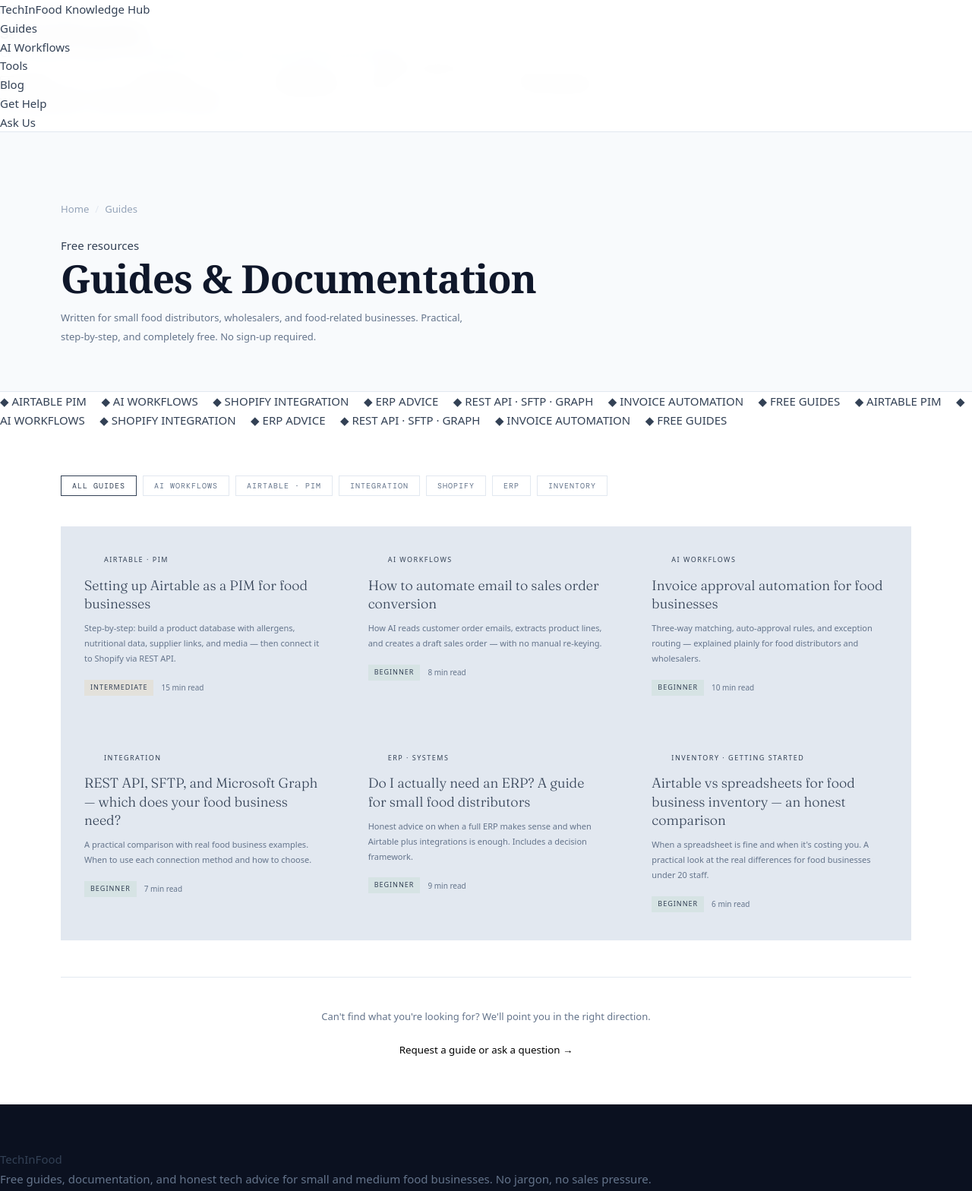
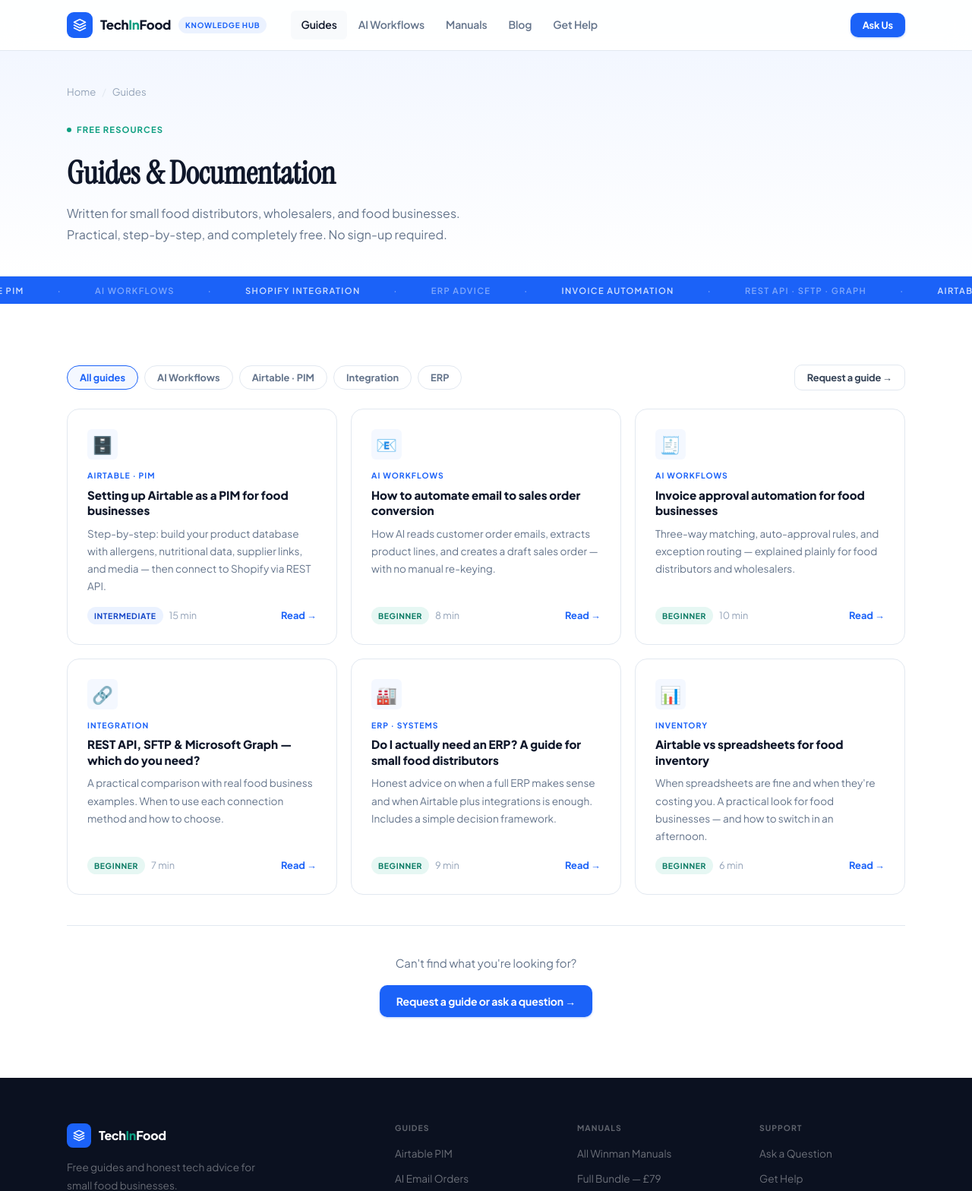
Before and after one commit to kanadyjczyk/techinfood.com, a plain HTML site: page guides/index.html in a window 1280 px wide. Shown: the top 1568 px of the page at 76% size. Drawn offline with nearby package versions, Linux system fonts and the light colour scheme; a web font is replaced by a local one.

Commit message:
Add files via upload

```diff
--- a/guides/index.html
+++ b/guides/index.html
@@ -3,137 +3,106 @@
 <head>
 <meta charset="UTF-8">
 <meta name="viewport" content="width=device-width, initial-scale=1.0">
-<title>Free Guides for Small Food Businesses | TechInFood</title>
-<meta name="description" content="Free, plain-English guides on technology for small food distributors, wholesalers, and food businesses. Airtable PIM, AI workflows, ERP, Shopify, API integration — all free to read.">
+<title>Free Guides for Food Businesses | TechInFood</title>
+<meta name="description" content="Free, plain-English guides on technology for small food distributors, wholesalers, and food businesses. Airtable PIM, AI workflows, ERP, Shopify, API integration.">
 <link rel="canonical" href="https://www.techinfood.com/guides/">
-<link href="https://fonts.googleapis.com/css2?family=Playfair+Display:wght@400;700;900&family=DM+Mono:wght@300;400;500&family=Fraunces:ital,wght@0,300;0,700;1,300&display=swap" rel="stylesheet">
+<link href="https://fonts.googleapis.com/css2?family=Plus+Jakarta+Sans:wght@400;500;600;700;800&family=Instrument+Serif:ital@0;1&display=swap" rel="stylesheet">
 <link rel="stylesheet" href="../assets/style.css">
 <style>
-  .page-hero { padding: 120px 80px 60px; background: var(--surface); border-bottom: 1px solid var(--border); }
-  .guides-grid { display: grid; grid-template-columns: repeat(3, 1fr); gap: 1px; background: var(--border); }
-  .guide-card { background: var(--bg); padding: 36px 30px; position: relative; overflow: hidden; transition: background 0.25s; text-decoration: none; display: block; color: inherit; }
-  .guide-card:hover { background: var(--panel); }
-  .guide-card::after { content: '→'; position: absolute; bottom: 26px; right: 26px; font-size: 16px; color: var(--border); transition: color 0.2s; }
-  .guide-card:hover::after { color: var(--amber); }
-  .guide-cat { font-size: 9px; letter-spacing: 1.5px; text-transform: uppercase; color: var(--amber-dim); margin-bottom: 14px; display: flex; align-items: center; gap: 8px; }
-  .guide-cat::before { content: ''; display: block; width: 18px; height: 1px; background: var(--amber-dim); }
-  .guide-title { font-family: 'Fraunces', serif; font-size: 18px; color: var(--cream); margin-bottom: 10px; line-height: 1.35; }
-  .guide-excerpt { font-size: 11px; color: var(--muted); line-height: 1.8; margin-bottom: 18px; }
-  .guide-meta { display: flex; gap: 10px; align-items: center; flex-wrap: wrap; }
-  .guide-level { font-size: 9px; letter-spacing: 1px; text-transform: uppercase; padding: 3px 8px; }
-  .level-beginner { background: rgba(109,184,114,0.1); color: var(--green-bright); }
-  .level-intermediate { background: rgba(232,164,34,0.1); color: var(--amber); }
-  .guide-time { font-size: 10px; color: var(--muted); }
-  .filter-bar { display: flex; gap: 8px; flex-wrap: wrap; margin-bottom: 40px; }
-  .filter-btn { font-size: 10px; letter-spacing: 1px; text-transform: uppercase; padding: 6px 14px; border: 1px solid var(--border); color: var(--muted); background: none; cursor: pointer; transition: all 0.2s; font-family: 'DM Mono', monospace; }
-  .filter-btn:hover, .filter-btn.active { border-color: var(--amber); color: var(--amber); }
-  @media(max-width:900px){ .page-hero{padding:100px 24px 40px;} .guides-grid{grid-template-columns:1fr;} section{padding:48px 24px;} }
+  .guides-grid { display:grid; grid-template-columns:repeat(3,1fr); gap:18px; }
+  .filter-bar { display:flex; gap:8px; flex-wrap:wrap; margin-bottom:32px; }
+  .filter-btn { font-size:.8rem; font-weight:700; padding:7px 16px; border:1.5px solid var(--border); border-radius:20px; color:var(--muted); background:none; cursor:pointer; transition:all .15s; font-family:'Plus Jakarta Sans',sans-serif; }
+  .filter-btn:hover, .filter-btn.active { border-color:var(--blue); color:var(--blue); background:var(--blue-faint); }
+  @media(max-width:900px){ .guides-grid{grid-template-columns:1fr;} .sec{padding:56px 0;} }
 </style>
 </head>
 <body>
 
-<div class="modal-overlay" id="modal">
-  <div class="modal" id="modal-inner">
+<div class="modal-ov" id="modal">
+  <div class="modal-box" id="modal-inner">
     <button class="modal-close" onclick="closeModal()">✕</button>
-    <div class="section-label" style="margin-bottom:10px;">Ask us anything</div>
-    <h3>Send us your question</h3>
-    <p>Can't find the answer in our guides? We reply to every question personally.</p>
-    <div class="modal-form">
-      <input type="text" placeholder="Your name" />
-      <input type="email" placeholder="Your email" />
-      <select><option value="" disabled selected>Topic area</option><option>Airtable PIM</option><option>AI Workflows</option><option>Shopify Integration</option><option>ERP Advice</option><option>API / SFTP / Graph</option><option>General advice</option></select>
+    <div class="modal-eye">Ask us anything</div>
+    <h3>Send your question</h3>
+    <p>Can't find the answer? We reply to every question personally.</p>
+    <div class="mform">
+      <input type="text" placeholder="Your name" /><input type="email" placeholder="Your email" />
+      <select><option disabled selected>Topic</option><option>Airtable PIM</option><option>AI Workflows</option><option>Shopify Integration</option><option>ERP Advice</option><option>API Integration</option><option>General advice</option></select>
       <textarea placeholder="Your question…"></textarea>
-      <button class="modal-submit" onclick="submitForm()">Send question →</button>
-      <div class="modal-note">We reply within 1 business day · No spam</div>
+      <button class="mform-submit" onclick="submitForm()">Send →</button>
+      <div class="mform-note">We reply within 1 business day</div>
     </div>
   </div>
 </div>
 
 <nav>
-  <a href="/" class="logo">Tech<span>In</span>Food <span class="logo-badge">Knowledge Hub</span></a>
-  <ul>
-    <li><a href="/guides/" class="active">Guides</a></li>
-    <li><a href="/#ai-docs">AI Workflows</a></li>
-    <li><a href="/#tools">Tools</a></li>
-    <li><a href="/blog/">Blog</a></li>
-    <li><a href="/#ask-us">Get Help</a></li>
-    <li><a href="#" onclick="openModal()" class="nav-cta">Ask Us</a></li>
-  </ul>
+  <div class="nav-inner">
+    <a href="/" class="nav-logo">
+      <div class="nav-logo-icon"><svg viewBox="0 0 24 24"><path d="M12 2L2 7l10 5 10-5-10-5zM2 17l10 5 10-5M2 12l10 5 10-5"/></svg></div>
+      <span class="nav-logo-text">Tech<span>In</span>Food</span>
+      <span class="nav-pill">Knowledge Hub</span>
+    </a>
+    <div class="nav-links">
+      <a href="/guides/" class="active">Guides</a>
+      <a href="/#ai">AI Workflows</a>
+      <a href="/manuals/">Manuals</a>
+      <a href="/blog/">Blog</a>
+      <a href="/#ask">Get Help</a>
+    </div>
+    <div class="nav-actions">
+      <button class="btn btn-blue btn-sm" onclick="openModal()">Ask Us</button>
+    </div>
+  </div>
 </nav>
 
 <div class="page-hero">
-  <div class="breadcrumb"><a href="/">Home</a> <span>/</span> Guides</div>
-  <div class="section-label">Free resources</div>
-  <h2 style="font-size:clamp(32px,4vw,54px);letter-spacing:-1px;">Guides &amp; Documentation</h2>
-  <p style="color:var(--muted);font-size:13px;max-width:560px;margin-top:10px;line-height:1.9;">Written for small food distributors, wholesalers, and food-related businesses. Practical, step-by-step, and completely free. No sign-up required.</p>
+  <div class="wrap">
+    <div class="breadcrumb"><a href="/">Home</a><span>/</span>Guides</div>
+    <div class="eyebrow teal"><span class="eyebrow-dot"></span>Free resources</div>
+    <h1>Guides &amp; Documentation</h1>
+    <p style="max-width:540px;font-size:1rem;">Written for small food distributors, wholesalers, and food businesses. Practical, step-by-step, and completely free. No sign-up required.</p>
+  </div>
 </div>
 
-<div class="ticker"><div class="ticker-inner">◆ AIRTABLE PIM &nbsp;&nbsp;&nbsp; ◆ AI WORKFLOWS &nbsp;&nbsp;&nbsp; ◆ SHOPIFY INTEGRATION &nbsp;&nbsp;&nbsp; ◆ ERP ADVICE &nbsp;&nbsp;&nbsp; ◆ REST API · SFTP · GRAPH &nbsp;&nbsp;&nbsp; ◆ INVOICE AUTOMATION &nbsp;&nbsp;&nbsp; ◆ FREE GUIDES &nbsp;&nbsp;&nbsp; ◆ AIRTABLE PIM &nbsp;&nbsp;&nbsp; ◆ AI WORKFLOWS &nbsp;&nbsp;&nbsp; ◆ SHOPIFY INTEGRATION &nbsp;&nbsp;&nbsp; ◆ ERP ADVICE &nbsp;&nbsp;&nbsp; ◆ REST API · SFTP · GRAPH &nbsp;&nbsp;&nbsp; ◆ INVOICE AUTOMATION &nbsp;&nbsp;&nbsp; ◆ FREE GUIDES &nbsp;&nbsp;&nbsp;</div></div>
+<div class="ticker-wrap"><div class="ticker-track">
+  <span class="ticker-item accent">Airtable PIM</span><span class="ticker-item">·</span><span class="ticker-item">AI Workflows</span><span class="ticker-item">·</span><span class="ticker-item accent">Shopify Integration</span><span class="ticker-item">·</span><span class="ticker-item">ERP Advice</span><span class="ticker-item">·</span><span class="ticker-item accent">Invoice Automation</span><span class="ticker-item">·</span><span class="ticker-item">REST API · SFTP · Graph</span><span class="ticker-item">·</span>
+  <span class="ticker-item accent">Airtable PIM</span><span class="ticker-item">·</span><span class="ticker-item">AI Workflows</span><span class="ticker-item">·</span><span class="ticker-item accent">Shopify Integration</span><span class="ticker-item">·</span><span class="ticker-item">ERP Advice</span><span class="ticker-item">·</span><span class="ticker-item accent">Invoice Automation</span><span class="ticker-item">·</span><span class="ticker-item">REST API · SFTP · Graph</span><span class="ticker-item">·</span>
+</div></div>
 
-<section style="padding:60px 80px;background:var(--bg);">
-  <div class="filter-bar">
+<section class="sec">
+  <div class="wrap">
+    <div style="display:flex;justify-content:space-between;align-items:center;margin-bottom:24px;" class="rev">
+      <div class="filter-bar" style="margin-bottom:0;">
         <button class="filter-btn active">All guides</button>
         <button class="filter-btn">AI Workflows</button>
         <button class="filter-btn">Airtable · PIM</button>
         <button class="filter-btn">Integration</button>
-    <button class="filter-btn">Shopify</button>
         <button class="filter-btn">ERP</button>
-    <button class="filter-btn">Inventory</button>
+      </div>
+      <button class="btn btn-outline btn-sm" onclick="openModal()">Request a guide →</button>
     </div>
     <div class="guides-grid">
-    <a href="/guides/airtable-pim.html" class="guide-card reveal">
-      <div class="guide-cat">Airtable · PIM</div>
-      <div class="guide-title">Setting up Airtable as a PIM for food businesses</div>
-      <div class="guide-excerpt">Step-by-step: build a product database with allergens, nutritional data, supplier links, and media — then connect it to Shopify via REST API.</div>
-      <div class="guide-meta"><span class="guide-level level-intermediate">Intermediate</span><span class="guide-time">15 min read</span></div>
-    </a>
-    <a href="/guides/ai-email-to-sales-order.html" class="guide-card reveal">
-      <div class="guide-cat">AI Workflows</div>
-      <div class="guide-title">How to automate email to sales order conversion</div>
-      <div class="guide-excerpt">How AI reads customer order emails, extracts product lines, and creates a draft sales order — with no manual re-keying.</div>
-      <div class="guide-meta"><span class="guide-level level-beginner">Beginner</span><span class="guide-time">8 min read</span></div>
-    </a>
-    <a href="/guides/invoice-approval-automation.html" class="guide-card reveal">
-      <div class="guide-cat">AI Workflows</div>
-      <div class="guide-title">Invoice approval automation for food businesses</div>
-      <div class="guide-excerpt">Three-way matching, auto-approval rules, and exception routing — explained plainly for food distributors and wholesalers.</div>
-      <div class="guide-meta"><span class="guide-level level-beginner">Beginner</span><span class="guide-time">10 min read</span></div>
-    </a>
-    <a href="/guides/rest-api-sftp-graph.html" class="guide-card reveal">
-      <div class="guide-cat">Integration</div>
-      <div class="guide-title">REST API, SFTP, and Microsoft Graph — which does your food business need?</div>
-      <div class="guide-excerpt">A practical comparison with real food business examples. When to use each connection method and how to choose.</div>
-      <div class="guide-meta"><span class="guide-level level-beginner">Beginner</span><span class="guide-time">7 min read</span></div>
-    </a>
-    <a href="/blog/do-i-need-an-erp.html" class="guide-card reveal">
-      <div class="guide-cat">ERP · Systems</div>
-      <div class="guide-title">Do I actually need an ERP? A guide for small food distributors</div>
-      <div class="guide-excerpt">Honest advice on when a full ERP makes sense and when Airtable plus integrations is enough. Includes a decision framework.</div>
-      <div class="guide-meta"><span class="guide-level level-beginner">Beginner</span><span class="guide-time">9 min read</span></div>
-    </a>
-    <a href="/blog/airtable-vs-spreadsheet.html" class="guide-card reveal">
-      <div class="guide-cat">Inventory · Getting started</div>
-      <div class="guide-title">Airtable vs spreadsheets for food business inventory — an honest comparison</div>
-      <div class="guide-excerpt">When a spreadsheet is fine and when it's costing you. A practical look at the real differences for food businesses under 20 staff.</div>
-      <div class="guide-meta"><span class="guide-level level-beginner">Beginner</span><span class="guide-time">6 min read</span></div>
-    </a>
+      <a href="/guides/airtable-pim.html" class="guide-card rev"><div class="gc-icon">🗄️</div><div class="gc-tag">Airtable · PIM</div><div class="gc-title">Setting up Airtable as a PIM for food businesses</div><p class="gc-desc">Step-by-step: build your product database with allergens, nutritional data, supplier links, and media — then connect to Shopify via REST API.</p><div class="gc-footer"><span class="gc-level gl-i">Intermediate</span><span class="gc-time">15 min</span><span class="gc-link">Read →</span></div></a>
+      <a href="/guides/ai-email-to-sales-order.html" class="guide-card rev"><div class="gc-icon">📧</div><div class="gc-tag">AI Workflows</div><div class="gc-title">How to automate email to sales order conversion</div><p class="gc-desc">How AI reads customer order emails, extracts product lines, and creates a draft sales order — with no manual re-keying.</p><div class="gc-footer"><span class="gc-level gl-b">Beginner</span><span class="gc-time">8 min</span><span class="gc-link">Read →</span></div></a>
+      <a href="/guides/invoice-approval-automation.html" class="guide-card rev"><div class="gc-icon">🧾</div><div class="gc-tag">AI Workflows</div><div class="gc-title">Invoice approval automation for food businesses</div><p class="gc-desc">Three-way matching, auto-approval rules, and exception routing — explained plainly for food distributors and wholesalers.</p><div class="gc-footer"><span class="gc-level gl-b">Beginner</span><span class="gc-time">10 min</span><span class="gc-link">Read →</span></div></a>
+      <a href="/guides/rest-api-sftp-graph.html" class="guide-card rev"><div class="gc-icon">🔗</div><div class="gc-tag">Integration</div><div class="gc-title">REST API, SFTP &amp; Microsoft Graph — which do you need?</div><p class="gc-desc">A practical comparison with real food business examples. When to use each connection method and how to choose.</p><div class="gc-footer"><span class="gc-level gl-b">Beginner</span><span class="gc-time">7 min</span><span class="gc-link">Read →</span></div></a>
+      <a href="/blog/posts/do-i-need-an-erp.html" class="guide-card rev"><div class="gc-icon">🏭</div><div class="gc-tag">ERP · Systems</div><div class="gc-title">Do I actually need an ERP? A guide for small food distributors</div><p class="gc-desc">Honest advice on when a full ERP makes sense and when Airtable plus integrations is enough. Includes a simple decision framework.</p><div class="gc-footer"><span class="gc-level gl-b">Beginner</span><span class="gc-time">9 min</span><span class="gc-link">Read →</span></div></a>
+      <a href="/blog/posts/airtable-vs-spreadsheet.html" class="guide-card rev"><div class="gc-icon">📊</div><div class="gc-tag">Inventory</div><div class="gc-title">Airtable vs spreadsheets for food inventory</div><p class="gc-desc">When spreadsheets are fine and when they're costing you. A practical look for food businesses — and how to switch in an afternoon.</p><div class="gc-footer"><span class="gc-level gl-b">Beginner</span><span class="gc-time">6 min</span><span class="gc-link">Read →</span></div></a>
     </div>
-  <div style="text-align:center;margin-top:48px;padding-top:40px;border-top:1px solid var(--border);" class="reveal">
-    <p style="color:var(--muted);font-size:13px;margin-bottom:20px;">Can't find what you're looking for? We'll point you in the right direction.</p>
-    <button class="btn-primary" onclick="openModal()">Request a guide or ask a question →</button>
+    <div style="text-align:center;margin-top:40px;padding-top:36px;border-top:1px solid var(--border);" class="rev">
+      <p style="margin-bottom:16px;">Can't find what you're looking for?</p>
+      <button class="btn btn-blue" onclick="openModal()">Request a guide or ask a question →</button>
+    </div>
   </div>
 </section>
 
-<footer>
-  <div>
-    <a href="/" class="logo">Tech<span>In</span>Food</a>
-    <p class="footer-desc">Free guides, documentation, and honest tech advice for small and medium food businesses. No jargon, no sales pressure.</p>
+<footer><div class="wrap">
+  <div class="footer-grid">
+    <div><div class="f-logo"><div class="f-logo-icon"><svg viewBox="0 0 24 24"><path d="M12 2L2 7l10 5 10-5-10-5zM2 17l10 5 10-5M2 12l10 5 10-5"/></svg></div><span class="f-logo-text">Tech<span>In</span>Food</span></div><p class="f-desc">Free guides and honest tech advice for small food businesses.</p></div>
+    <div class="f-col"><h4>Guides</h4><ul><li><a href="/guides/airtable-pim.html">Airtable PIM</a></li><li><a href="/guides/ai-email-to-sales-order.html">AI Email Orders</a></li><li><a href="/guides/invoice-approval-automation.html">Invoice Automation</a></li><li><a href="/guides/rest-api-sftp-graph.html">API Integration</a></li></ul></div>
+    <div class="f-col"><h4>Manuals</h4><ul><li><a href="/manuals/">All Winman Manuals</a></li><li><a href="/manuals/">Full Bundle — £79</a></li></ul></div>
+    <div class="f-col"><h4>Support</h4><ul><li><a onclick="openModal()">Ask a Question</a></li><li><a href="/#ask">Get Help</a></li><li><a href="/blog/">Blog</a></li></ul></div>
   </div>
-  <div class="footer-col"><h4>Guides</h4><ul><li><a href="/guides/airtable-pim.html">Airtable PIM</a></li><li><a href="/guides/ai-email-to-sales-order.html">AI Email Orders</a></li><li><a href="/guides/invoice-approval-automation.html">Invoice Automation</a></li><li><a href="/guides/rest-api-sftp-graph.html">API Integration</a></li></ul></div>
-  <div class="footer-col"><h4>Blog</h4><ul><li><a href="/blog/">All posts</a></li><li><a href="/blog/do-i-need-an-erp.html">Do I need an ERP?</a></li><li><a href="/blog/airtable-vs-spreadsheet.html">Airtable vs Spreadsheet</a></li></ul></div>
-  <div class="footer-col"><h4>Support</h4><ul><li><a onclick="openModal()">Ask a Question</a></li><li><a href="/#ask-us">Get Help</a></li><li><a href="https://winman.how" target="_blank">Winman.how</a></li></ul></div>
-</footer>
-<div class="footer-bottom"><span>© 2025 TechInFood · Free knowledge for food businesses</span><span>hello@techinfood.com</span></div>
+  <div class="f-bottom"><span>© 2025 TechInFood</span><span>hello@techinfood.com</span></div>
+</div></footer>
 <script src="../assets/nav.js"></script>
-</body>
-</html>
+</body></html>
```
Also changed, not shown: guides/ai-email-to-sales-order.html (+2 -2 lines), guides/airtable-pim.html (+2 -2 lines), guides/invoice-approval-automation.html (+2 -2 lines), guides/rest-api-sftp-graph.html (+2 -2 lines). Lines whose indentation alone changed are shown as unchanged.
